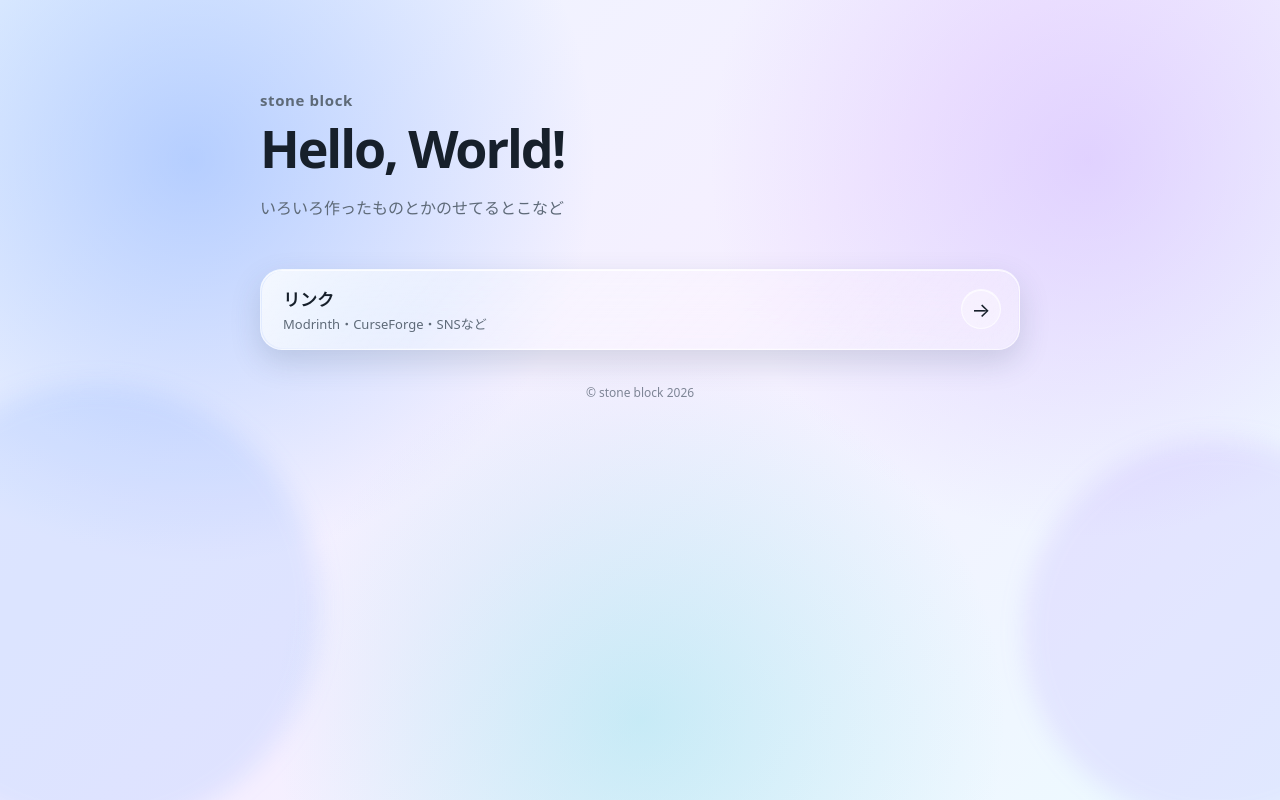
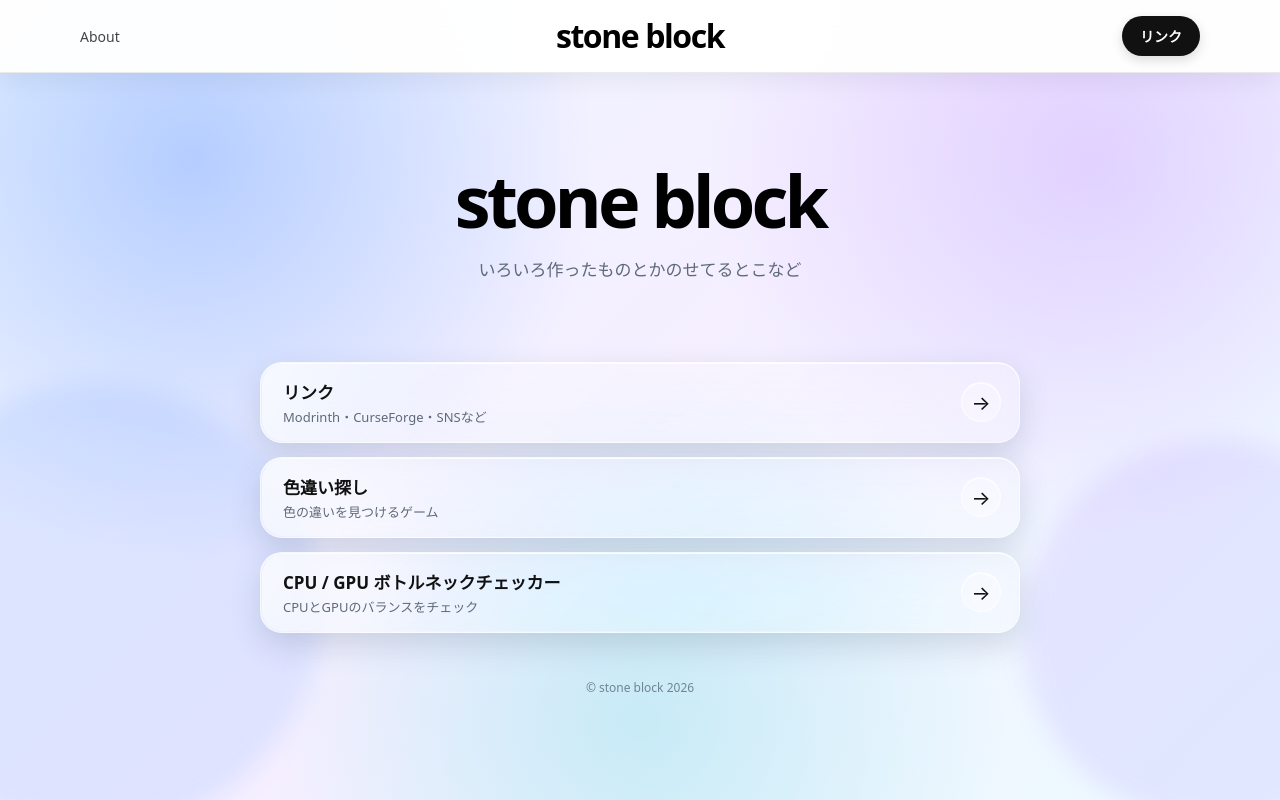
Before and after one commit to stone-block9965/stone-block9965.github.io, a plain HTML site: page index.html in a window 1280 px wide. Drawn offline with Linux system fonts and the light colour scheme.

Commit message:
ホームページ

```diff
--- a/index.html
+++ b/index.html
@@ -3,6 +3,7 @@
 <head>
     <meta charset="UTF-8">
     <meta name="viewport" content="width=device-width, initial-scale=1.0">
+
     <title>stone block</title>
 
     <style>
@@ -11,8 +12,9 @@
         }
 
         :root {
-            --text: #17202b;
+            --text: #111111;
             --subtext: #5e6a78;
+            --nav-border: rgba(0, 0, 0, 0.08);
             --glass-border: rgba(255, 255, 255, 0.65);
             --shadow: rgba(55, 75, 105, 0.18);
         }
@@ -25,6 +27,7 @@
 
         body {
             min-height: 100dvh;
+
             font-family:
                 system-ui,
                 -apple-system,
@@ -87,42 +90,188 @@
             background: rgba(150, 110, 255, 0.13);
         }
 
+        /* =========================
+           Top Navigation
+        ========================= */
+
+        .topbar {
+            position: sticky;
+            top: 0;
+            z-index: 1000;
+
+            width: 100%;
+
+            background: rgba(255, 255, 255, 0.96);
+            border-bottom: 1px solid var(--nav-border);
+
+            box-shadow:
+                0 8px 24px rgba(0, 0, 0, 0.06);
+
+            backdrop-filter: blur(20px);
+            -webkit-backdrop-filter: blur(20px);
+        }
+
+        .nav-inner {
+            width: min(1120px, calc(100% - 40px));
+            min-height: 72px;
+
+            margin: 0 auto;
+
+            display: flex;
+            align-items: center;
+            justify-content: center;
+
+            position: relative;
+        }
+
+        .nav-left {
+            position: absolute;
+            left: 0;
+
+            display: flex;
+            align-items: center;
+            gap: 28px;
+        }
+
+        .nav-right {
+            position: absolute;
+            right: 0;
+
+            display: flex;
+            align-items: center;
+        }
+
+        .nav-link {
+            color: #444;
+            text-decoration: none;
+
+            font-size: 14px;
+            font-weight: 500;
+
+            transition:
+                color 160ms ease,
+                opacity 160ms ease;
+        }
+
+        .nav-link:hover {
+            color: #000;
+        }
+
+        .brand {
+            color: #000;
+            text-decoration: none;
+
+            font-size: clamp(24px, 3vw, 32px);
+            font-weight: 800;
+
+            letter-spacing: -0.045em;
+
+            line-height: 1;
+        }
+
+        .nav-button {
+            display: inline-flex;
+            align-items: center;
+            justify-content: center;
+
+            min-height: 40px;
+            padding: 0 18px;
+
+            border-radius: 999px;
+
+            background: #111;
+            color: #fff;
+
+            text-decoration: none;
+
+            font-size: 14px;
+            font-weight: 650;
+
+            box-shadow:
+                0 4px 12px rgba(0, 0, 0, 0.14);
+
+            transition:
+                transform 160ms ease,
+                background 160ms ease,
+                box-shadow 160ms ease;
+        }
+
+        .nav-button:hover {
+            background: #000;
+
+            transform: translateY(-1px);
+
+            box-shadow:
+                0 7px 18px rgba(0, 0, 0, 0.18);
+        }
+
+        .nav-button:active {
+            transform: scale(0.98);
+        }
+
+        .nav-link:focus-visible,
+        .nav-button:focus-visible,
+        .brand:focus-visible {
+            outline: 3px solid rgba(78, 120, 255, 0.35);
+            outline-offset: 4px;
+        }
+
+        /* =========================
+           Main
+        ========================= */
+
         .container {
             width: min(760px, calc(100% - 40px));
             margin: 0 auto;
             padding: 90px 0 60px;
         }
 
-        .intro {
-            margin-bottom: 46px;
+        .hero {
+            text-align: center;
         }
 
-        .site-name {
-            margin: 0 0 10px;
-            font-size: 15px;
-            font-weight: 700;
-            letter-spacing: 0.04em;
-            color: var(--subtext);
+        .hero-title {
+            margin: 0;
+
+            font-size: clamp(42px, 9vw, 72px);
+            line-height: 1.03;
+
+            letter-spacing: -0.055em;
+
+            font-weight: 850;
+
+            color: #000;
         }
 
-        h1 {
-            margin: 0;
-            font-size: clamp(34px, 6vw, 52px);
-            line-height: 1.08;
-            letter-spacing: -0.04em;
-            font-weight: 800;
+        .hero-description {
+            margin: 18px auto 0;
+
+            max-width: 600px;
+
+            color: var(--subtext);
+
+            font-size: clamp(15px, 2.5vw, 17px);
+
+            line-height: 1.8;
         }
 
-        .description {
-            margin: 18px 0 0;
-            font-size: 16px;
-            line-height: 1.8;
-            color: var(--subtext);
+        .keep-banner {
+            margin-top: 28px;
+
+            display: flex;
+            justify-content: center;
+            align-items: center;
         }
 
-        .links {
+        /* =========================
+           Home Cards
+        ========================= */
+
+        .home-links {
             display: grid;
             gap: 14px;
+
+            margin-top: 48px;
         }
 
         .glass-button {
@@ -133,7 +282,8 @@
             justify-content: space-between;
 
             width: 100%;
-            min-height: 72px;
+            min-height: 76px;
+
             padding: 16px 18px 16px 22px;
 
             border: 1px solid var(--glass-border);
@@ -170,6 +320,7 @@
 
         .glass-button::before {
             content: "";
+
             position: absolute;
             inset: 1px;
 
@@ -217,13 +368,16 @@
 
         .button-title {
             display: block;
+
             font-size: 17px;
             font-weight: 750;
         }
 
         .button-subtitle {
             display: block;
+
             margin-top: 3px;
+
             font-size: 13px;
             color: var(--subtext);
         }
@@ -250,33 +404,87 @@
         }
 
         footer {
-            margin-top: 34px;
+            margin-top: 46px;
+
             text-align: center;
+
             font-size: 12px;
+
             color: rgba(65, 77, 93, 0.65);
         }
 
-        @media (max-width: 600px) {
+        /* =========================
+           Mobile
+        ========================= */
+
+        @media (max-width: 700px) {
+            .nav-inner {
+                min-height: 64px;
+                width: min(100% - 28px, 1120px);
+            }
+
+            .nav-left {
+                gap: 16px;
+            }
+
+            .nav-link {
+                font-size: 13px;
+            }
+
+            .brand {
+                font-size: 23px;
+            }
+
+            .nav-button {
+                min-height: 36px;
+                padding: 0 14px;
+                font-size: 13px;
+            }
+
             .container {
                 width: min(100% - 28px, 760px);
-                padding-top: 64px;
+                padding-top: 68px;
+            }
+        }
+
+        @media (max-width: 520px) {
+            .nav-inner {
+                justify-content: flex-start;
             }
 
-            .intro {
-                margin-bottom: 34px;
+            .brand {
+                margin-left: 72px;
             }
 
-            .description {
-                font-size: 15px;
+            .nav-left {
+                gap: 12px;
+            }
+
+            .nav-right {
+                right: 0;
+            }
+
+            .nav-button {
+                padding: 0 12px;
+            }
+
+            .nav-link {
+                display: none;
+            }
+
+            .hero-title {
+                font-size: clamp(40px, 12vw, 58px);
             }
 
             .glass-button {
-                min-height: 68px;
+                min-height: 70px;
                 border-radius: 20px;
             }
         }
 
         @media (prefers-reduced-motion: reduce) {
+            .nav-link,
+            .nav-button,
             .glass-button {
                 transition: none;
             }
@@ -286,28 +494,61 @@
 
 <body>
 
+    <!-- =========================
+         Top Navigation
+    ========================= -->
+
+    <header class="topbar">
+        <nav class="nav-inner" aria-label="メインナビゲーション">
+
+            <div class="nav-left">
+                <a class="nav-link" href="/about/">
+                    About
+                </a>
+            </div>
+
+            <a class="brand" href="/">
+                stone block
+            </a>
+
+            <div class="nav-right">
+                <a class="nav-button" href="/links/">
+                    リンク
+                </a>
+            </div>
+
+        </nav>
+    </header>
+
+    <!-- =========================
+         Main Content
+    ========================= -->
+
     <main class="container">
 
-        <section class="intro">
-            <p class="site-name">stone block</p>
+        <section class="hero">
 
-            <h1>Hello, World!</h1>
+            <h1 class="hero-title">
+                stone block
+            </h1>
 
-            <script src="https://keepandroidopen.org/banner.js"></script>
-
-            <p class="description">
+            <p class="hero-description">
                 いろいろ作ったものとかのせてるとこなど
             </p>
+
+            <div class="keep-banner">
+                <script src="https://keepandroidopen.org/banner.js?id=keepandroid-banner&amp;size=mini"></script>
+            </div>
+
         </section>
 
-        <nav class="links" aria-label="リンク">
+        <section class="home-links" aria-label="おすすめ">
 
-            <a
-                class="glass-button"
-                href="https://stone-block9965.github.io/links"
-            >
+            <a class="glass-button" href="/links/">
                 <span class="button-text">
-                    <span class="button-title">リンク</span>
+                    <span class="button-title">
+                        リンク
+                    </span>
                     <span class="button-subtitle">
                         Modrinth・CurseForge・SNSなど
                     </span>
@@ -318,7 +559,37 @@
                 </span>
             </a>
 
-        </nav>
+            <a class="glass-button" href="/color/">
+                <span class="button-text">
+                    <span class="button-title">
+                        色違い探し
+                    </span>
+                    <span class="button-subtitle">
+                        色の違いを見つけるゲーム
+                    </span>
+                </span>
+
+                <span class="arrow" aria-hidden="true">
+                    →
+                </span>
+            </a>
+
+            <a class="glass-button" href="/bottleneck-checker/">
+                <span class="button-text">
+                    <span class="button-title">
+                        CPU / GPU ボトルネックチェッカー
+                    </span>
+                    <span class="button-subtitle">
+                        CPUとGPUのバランスをチェック
+                    </span>
+                </span>
+
+                <span class="arrow" aria-hidden="true">
+                    →
+                </span>
+            </a>
+
+        </section>
 
         <footer>
             © stone block 2026
```
